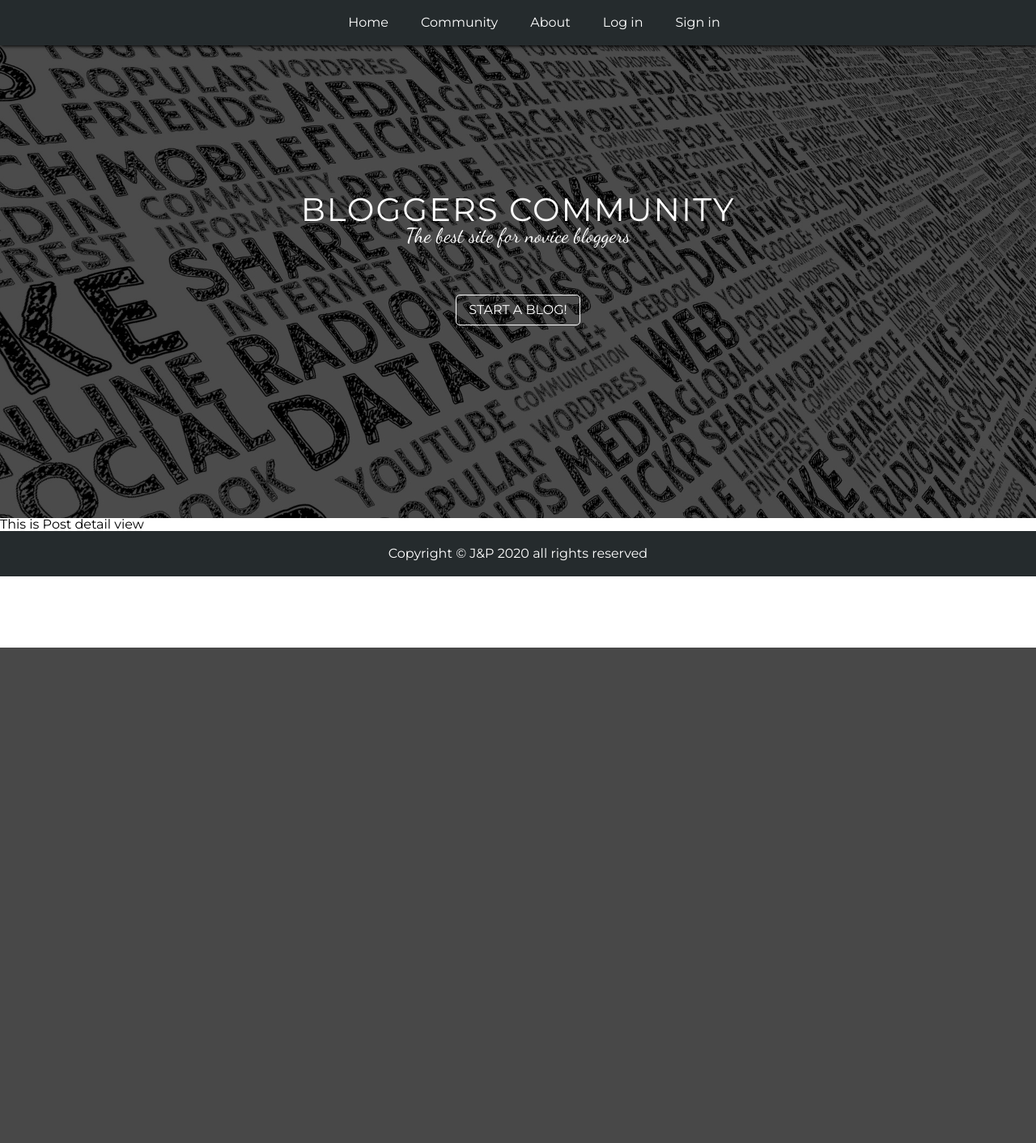
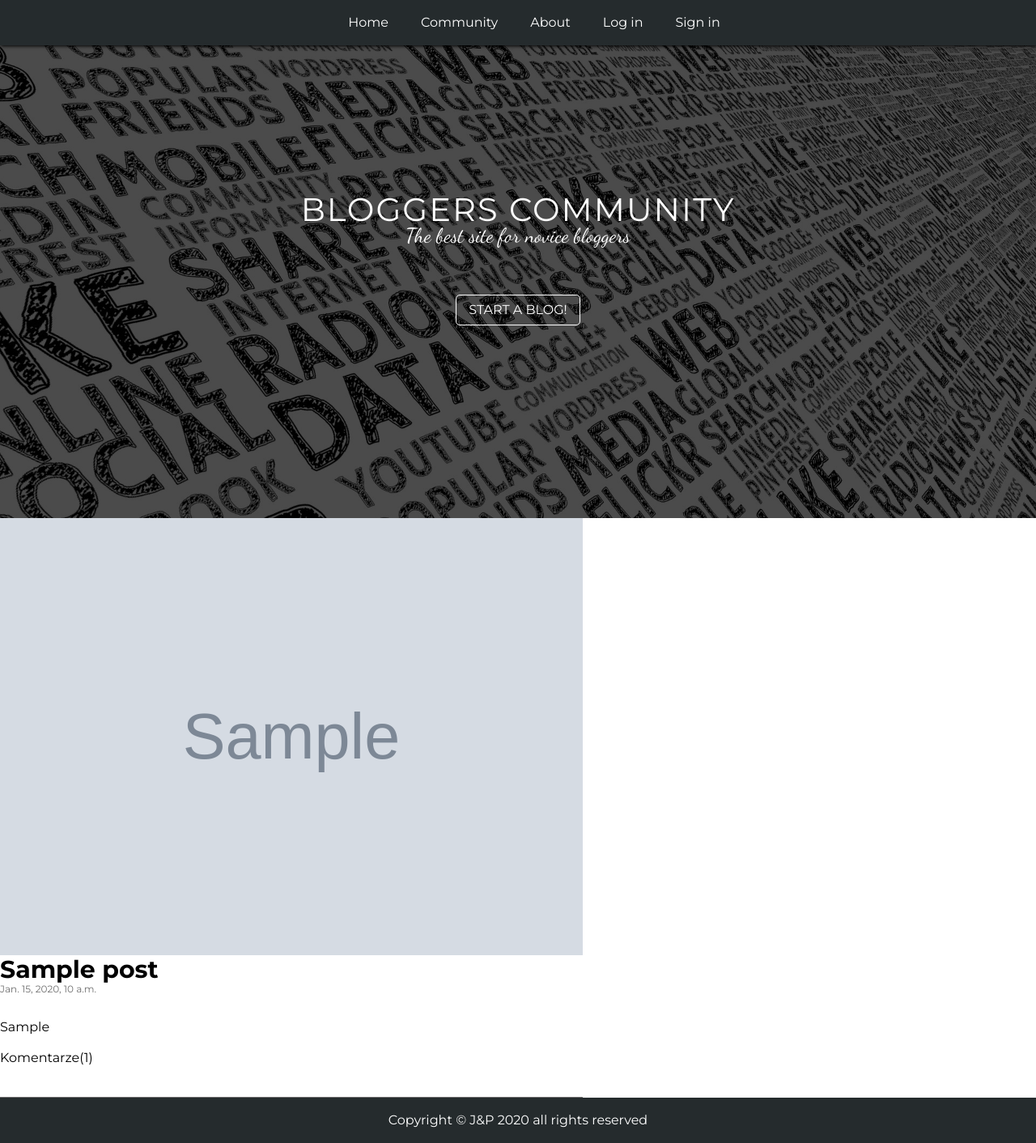
Before and after one commit to KSzostko/Django-Blog, a Django app: page /post/1/ in a window 1280 px wide. Shown: the whole page at 81% size. Before the commit the page ends 800 px from the top, so only its background shows below. Run offline with Django 3.2, Linux system fonts and the light colour scheme; tables that the repository leaves empty hold one stand-in row (values such as "Sample post"); grey boxes marked "Sample" are stand-in pictures.

Commit message:
added html structure to post_detail

```diff
--- a/app/templates/blog_detail.html
+++ b/app/templates/blog_detail.html
@@ -27,7 +27,7 @@
         {% if object.post_set.count %}
 
         {% for post in object.post_set.all %}
-        <article class="post">
+        <article class="post post--full">
             <!-- TODO add conditional rendering(post public or not) -->
             <div class="post__header">
                 <img class="post__image" src="{{ post.image.url }}" alt="post header">
--- a/app/templates/post_detail.html
+++ b/app/templates/post_detail.html
@@ -1,9 +1,19 @@
 {% extends '_base.html' %}
 
-{% block title %} Post detail {% endblock %}
+{% block title %} {{ object.title }} {% endblock %}
 
 {% block content %}
 
-<h1>This is Post detail view</h1>
+<article class="post">
+    <div class="post__header">
+        <img class="post__image" src="{{ object.image.url }}" alt="post header">
+    </div>
+    <h4 class="post__title">{{ object.title }}</h4>
+    <span class="post__created">{{ object.published_date }}</span>
+    <p class="post__intro">{{ object.intro }}</p>
+    <div class="post__comments">
+        Komentarze({{ object.comment_set.count }})
+    </div>
+</article>
 
 {% endblock %}
```
